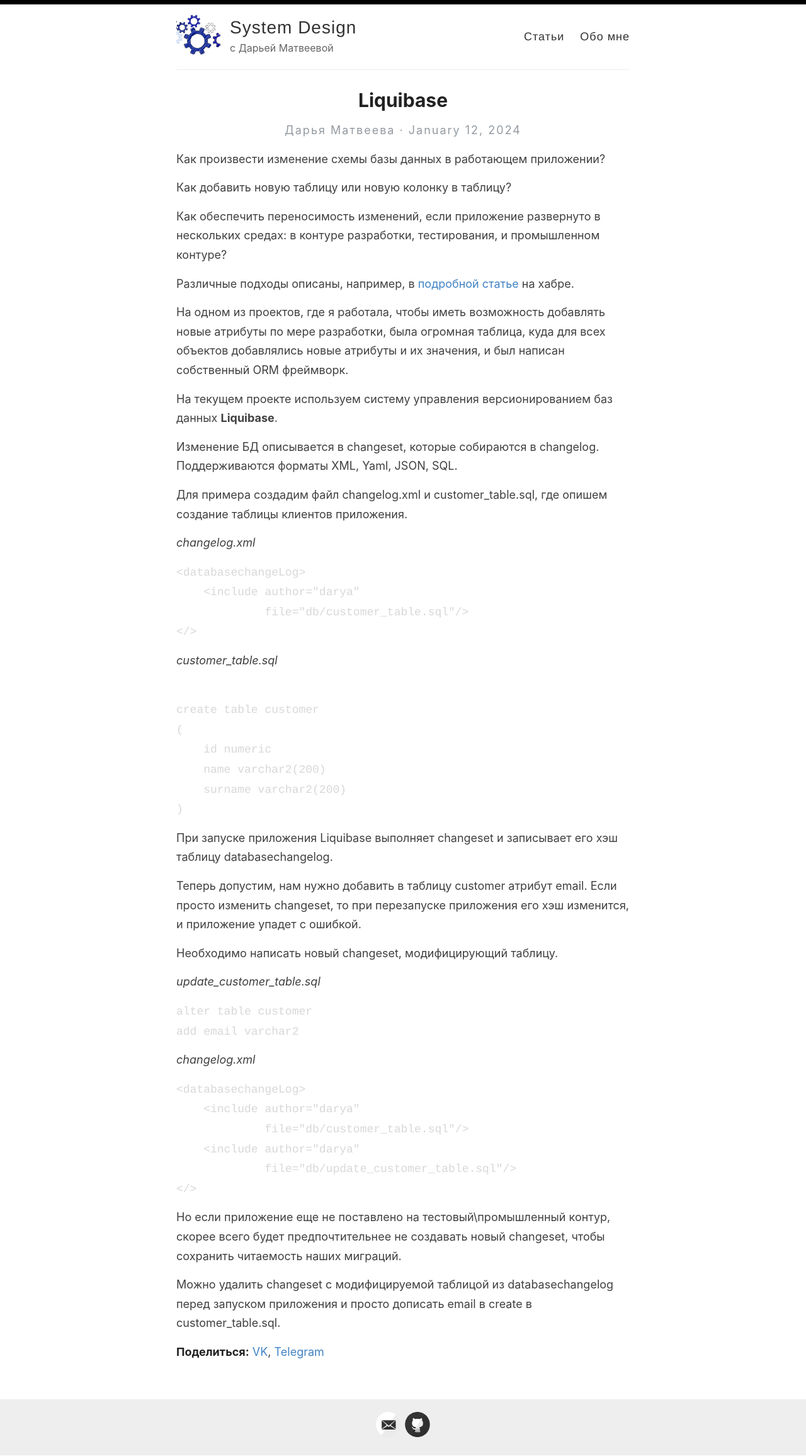
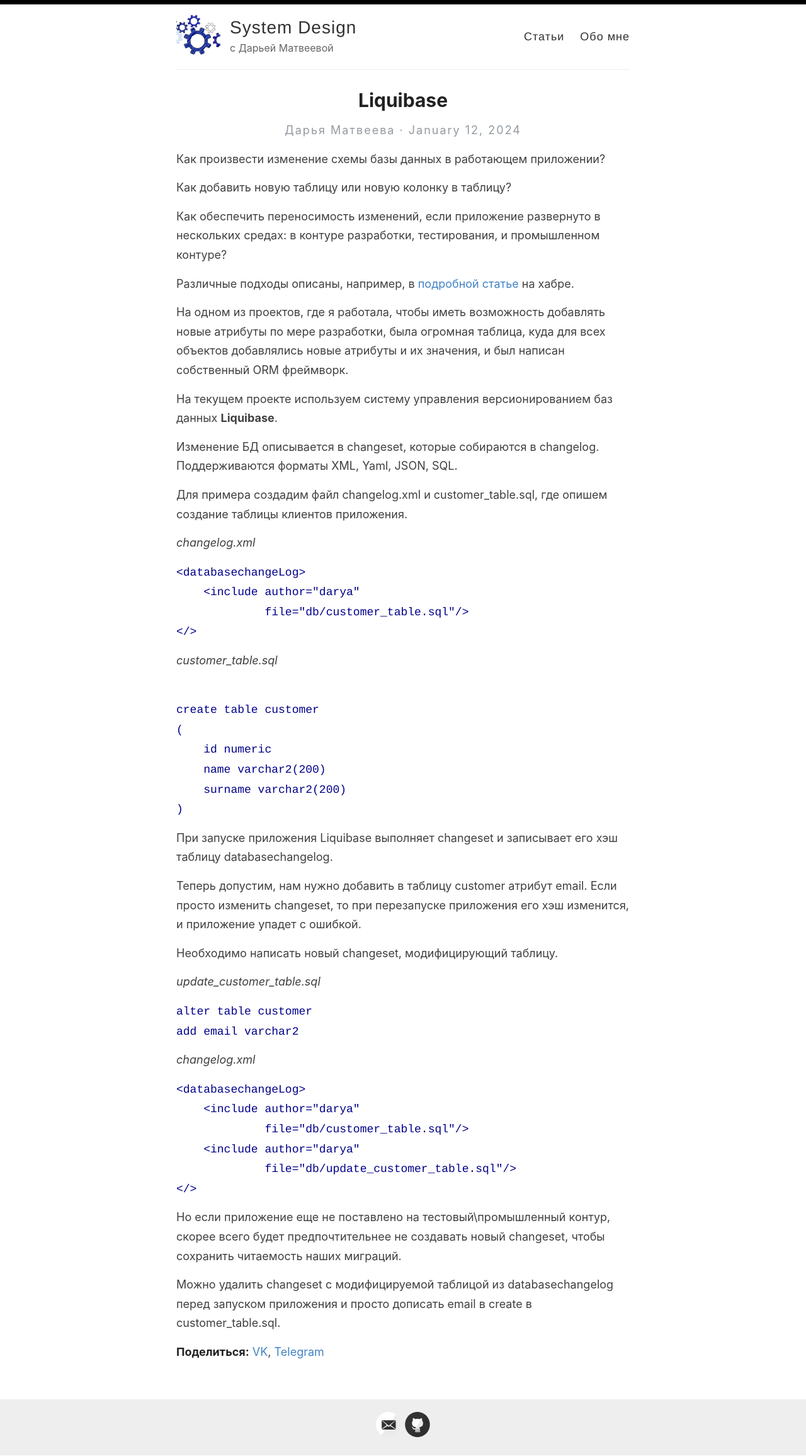
Before and after one commit to DMatveeva/dmatveeva.github.io, a Jekyll site: the page built from _posts/2024-01-12-liquibase.md, in a window 1280 px wide. Shown: the whole page at 63% size. Built offline with Jekyll 4.4.1, drawn with Linux system fonts in a browser that asks for light colours.

Commit message:
code font

```diff
--- a/_sass/_darcula.scss
+++ b/_sass/_darcula.scss
@@ -7,7 +7,7 @@
 
 code {
     font-family:'Bitstream Vera Sans Mono','Courier', monospace;
-    color: #d8d8d8;
+    color: darkblue;
 }
 
 .highlighter-rouge {
--- a/_sass/_highlights.scss
+++ b/_sass/_highlights.scss
@@ -8,7 +8,7 @@
 
 code {
   font-family:'Bitstream Vera Sans Mono','Courier', monospace;
-  color: #d8d8d8;
+  color: darkblue;
 }
 
 .highlighter-rouge {
--- a/assets/style.scss
+++ b/assets/style.scss
@@ -154,6 +154,11 @@
 .share-box {
   font-weight: bold;
   color: #222;
+}
+
+code {
+  font-family: 'Bitstream Vera Sans Mono','Courier', monospace;
+  color: darkblue;
 }
 
 span[data-pullquote] {
```
